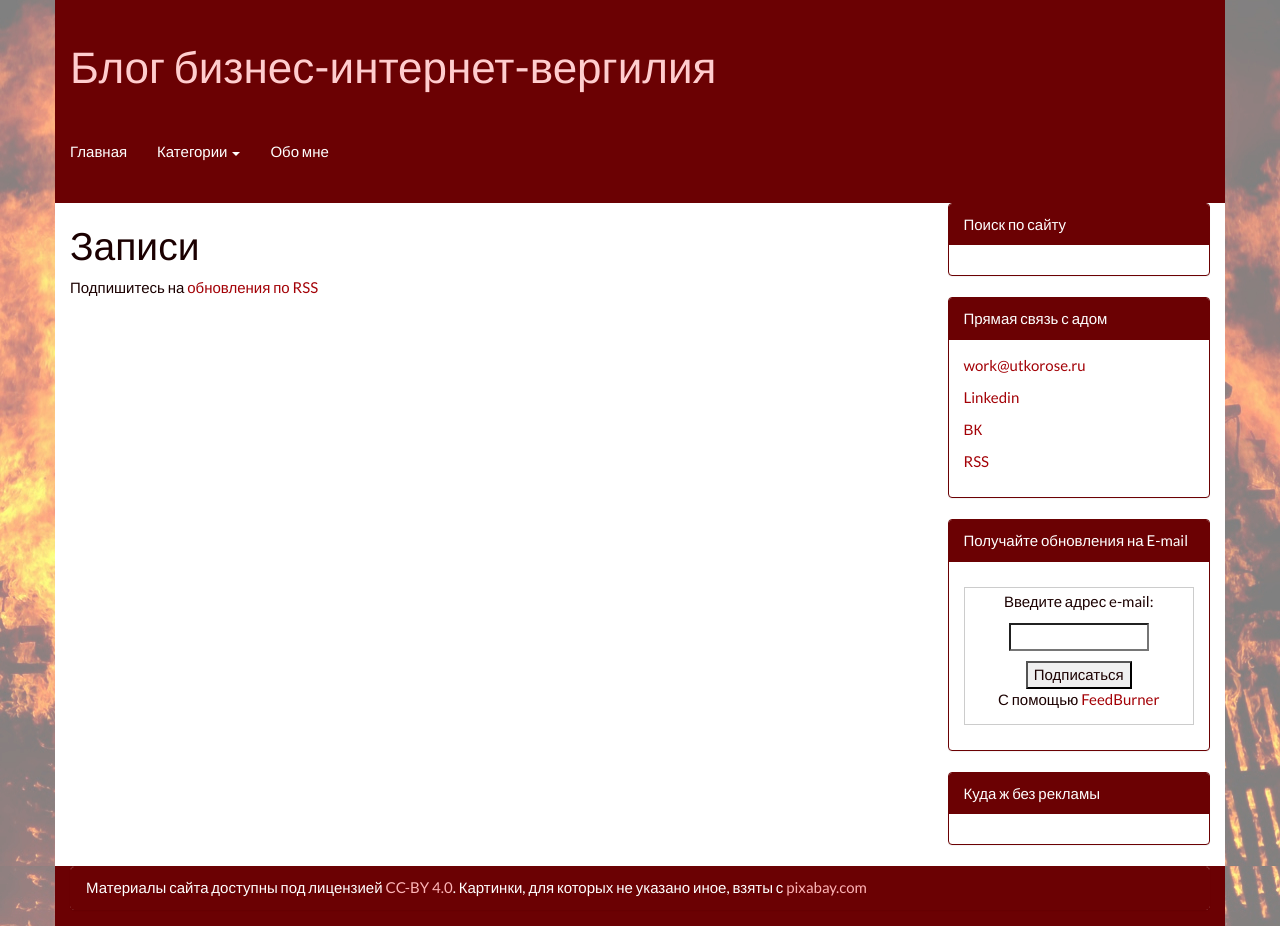
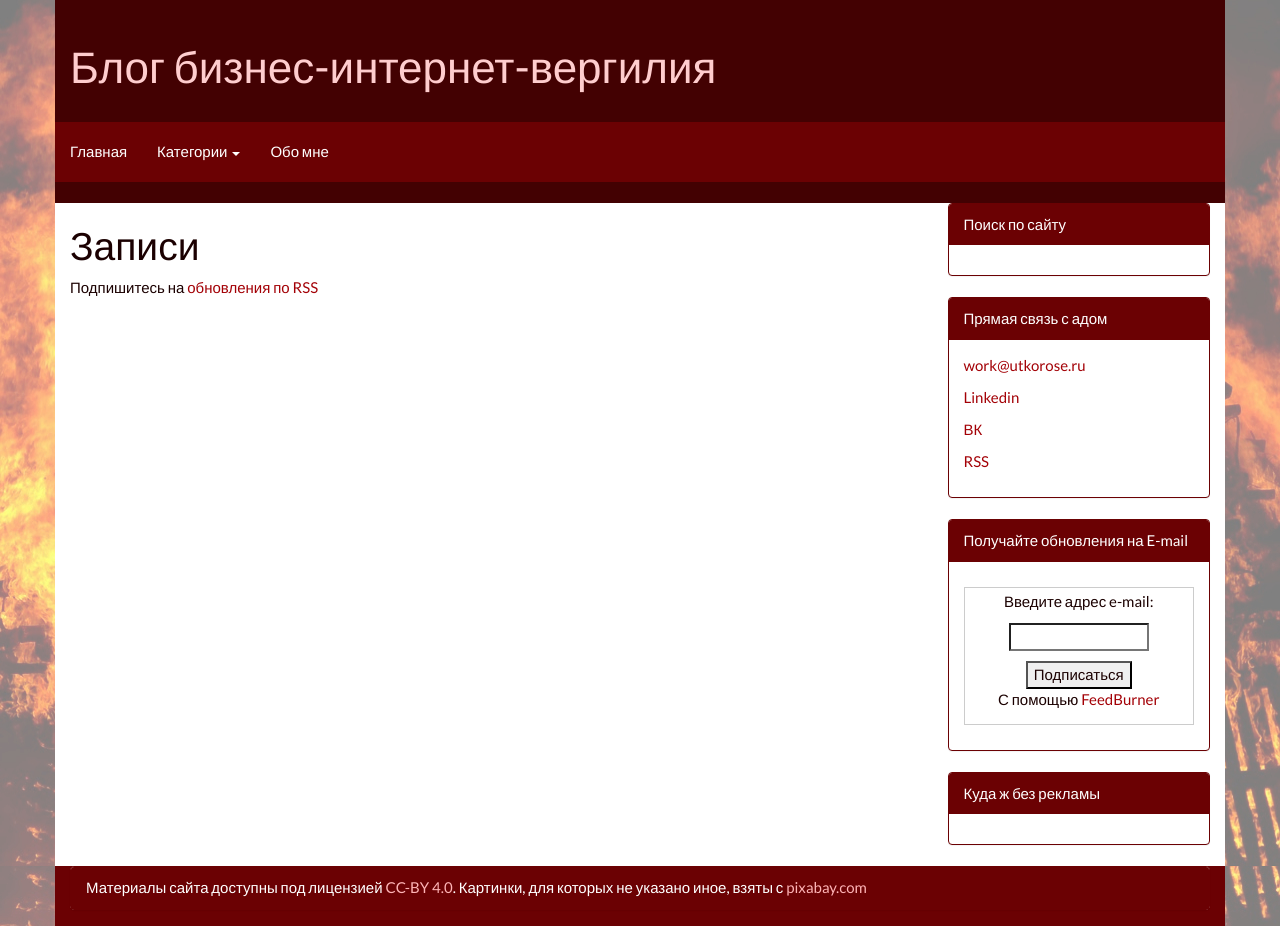
Before and after one commit to utkorose/blog-internet-vergiliy, a Jekyll site: the page built from index.html, in a window 1280 px wide. Built offline with Jekyll 4.4.1, drawn with Linux system fonts in a browser that asks for light colours.

Commit message:
Update theme.css

```diff
--- a/css/theme.css
+++ b/css/theme.css
@@ -56,7 +56,7 @@ body {
 	background-color: #fff;
 }
 .head-fon{
-  background: #6B0103;
+  background: #430102;
 }
 .page-header a .h1{
   color:#FFCDCE;
```
